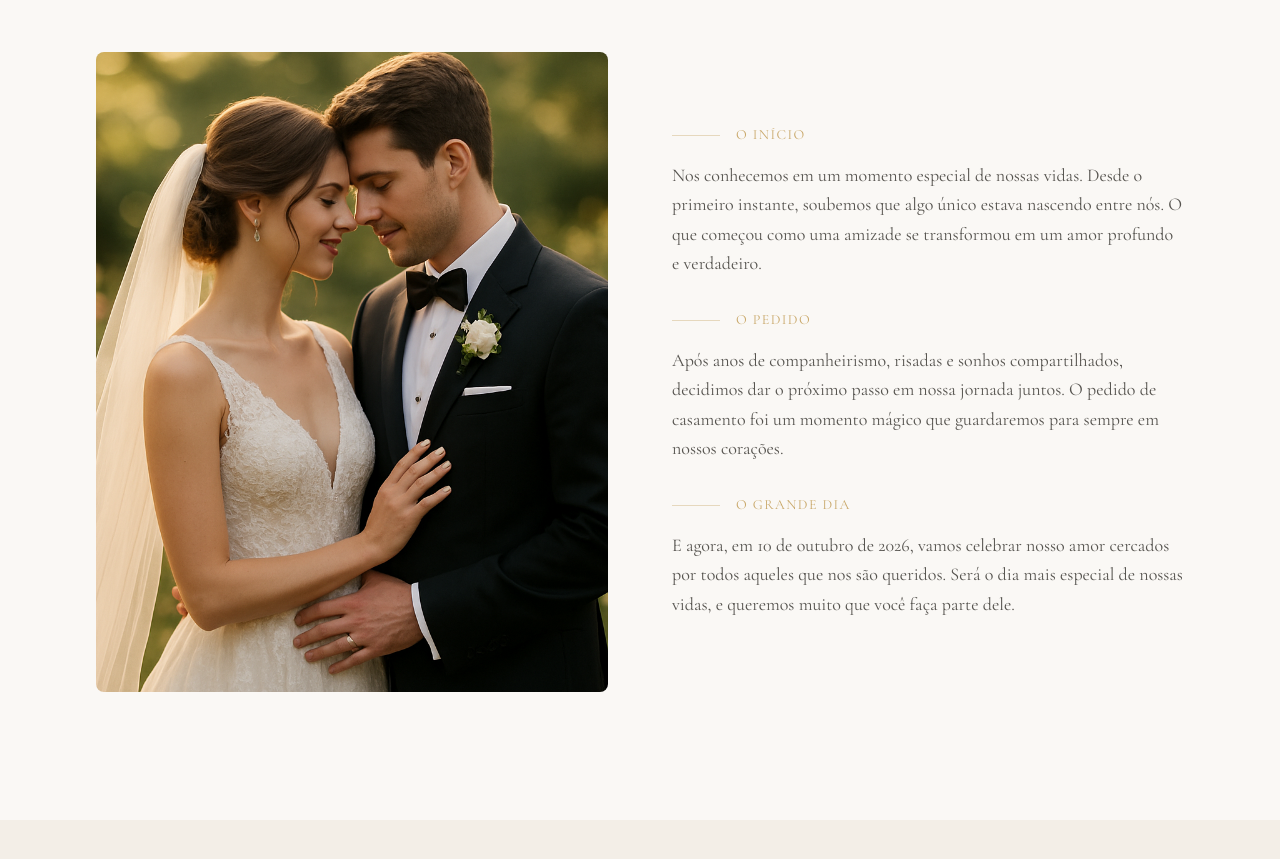
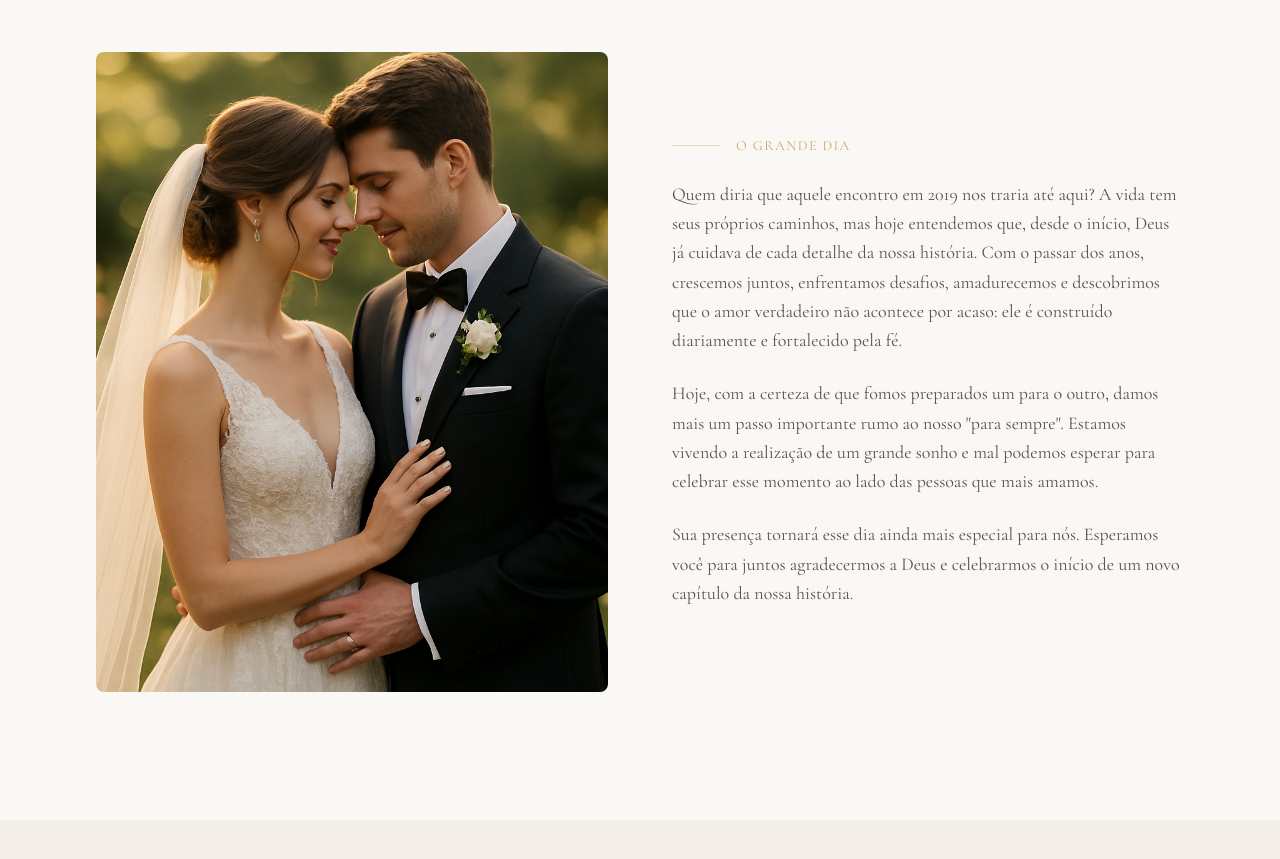
Before and after one commit to victorhugomoreira/Site-Casamento, a Next.js app: page / in a window 1280 px wide. Shown: the part 1040-1899 px from the top of the page. Built offline with nearby package versions, Linux system fonts and the light colour scheme.

Commit message:
feat: update Our Story section with new narrative and event details
Co-authored-by: victorhugomoreira <289719626+victorhugomoreira@users.noreply.github.com>

```diff
--- a/components/our-story-section.tsx
+++ b/components/our-story-section.tsx
@@ -25,42 +25,28 @@ export function OurStorySection() {
             />
           </div>
 
-          <div className="space-y-8">
-            <div className="space-y-4">
-              <div className="flex items-center gap-4">
-                <span className="w-12 h-px bg-primary/40" />
-                <span className="text-sm text-primary tracking-widest uppercase">O Início</span>
-              </div>
-              <p className="text-foreground/80 leading-relaxed text-lg">
-                Nos conhecemos em um momento especial de nossas vidas. Desde o primeiro instante,
-                soubemos que algo único estava nascendo entre nós. O que começou como uma amizade
-                se transformou em um amor profundo e verdadeiro.
-              </p>
+          <div className="space-y-6">
+            <div className="flex items-center gap-4">
+              <span className="w-12 h-px bg-primary/40" />
+              <span className="text-sm text-primary tracking-widest uppercase">O Grande Dia</span>
             </div>
-
-            <div className="space-y-4">
-              <div className="flex items-center gap-4">
-                <span className="w-12 h-px bg-primary/40" />
-                <span className="text-sm text-primary tracking-widest uppercase">O Pedido</span>
-              </div>
-              <p className="text-foreground/80 leading-relaxed text-lg">
-                Após anos de companheirismo, risadas e sonhos compartilhados, decidimos dar o
-                próximo passo em nossa jornada juntos. O pedido de casamento foi um momento
-                mágico que guardaremos para sempre em nossos corações.
-              </p>
-            </div>
-
-            <div className="space-y-4">
-              <div className="flex items-center gap-4">
-                <span className="w-12 h-px bg-primary/40" />
-                <span className="text-sm text-primary tracking-widest uppercase">O Grande Dia</span>
-              </div>
-              <p className="text-foreground/80 leading-relaxed text-lg">
-                E agora, em 10 de outubro de 2026, vamos celebrar nosso amor cercados por
-                todos aqueles que nos são queridos. Será o dia mais especial de nossas vidas,
-                e queremos muito que você faça parte dele.
-              </p>
-            </div>
+            <p className="text-foreground/80 leading-relaxed text-lg">
+              Quem diria que aquele encontro em 2019 nos traria até aqui? A vida tem seus próprios
+              caminhos, mas hoje entendemos que, desde o início, Deus já cuidava de cada detalhe da
+              nossa história. Com o passar dos anos, crescemos juntos, enfrentamos desafios,
+              amadurecemos e descobrimos que o amor verdadeiro não acontece por acaso: ele é
+              construído diariamente e fortalecido pela fé.
+            </p>
+            <p className="text-foreground/80 leading-relaxed text-lg">
+              Hoje, com a certeza de que fomos preparados um para o outro, damos mais um passo
+              importante rumo ao nosso {'"'}para sempre{'"'}. Estamos vivendo a realização de um
+              grande sonho e mal podemos esperar para celebrar esse momento ao lado das pessoas que
+              mais amamos.
+            </p>
+            <p className="text-foreground/80 leading-relaxed text-lg">
+              Sua presença tornará esse dia ainda mais especial para nós. Esperamos você para juntos
+              agradecermos a Deus e celebrarmos o início de um novo capítulo da nossa história.
+            </p>
           </div>
         </div>
 
```
